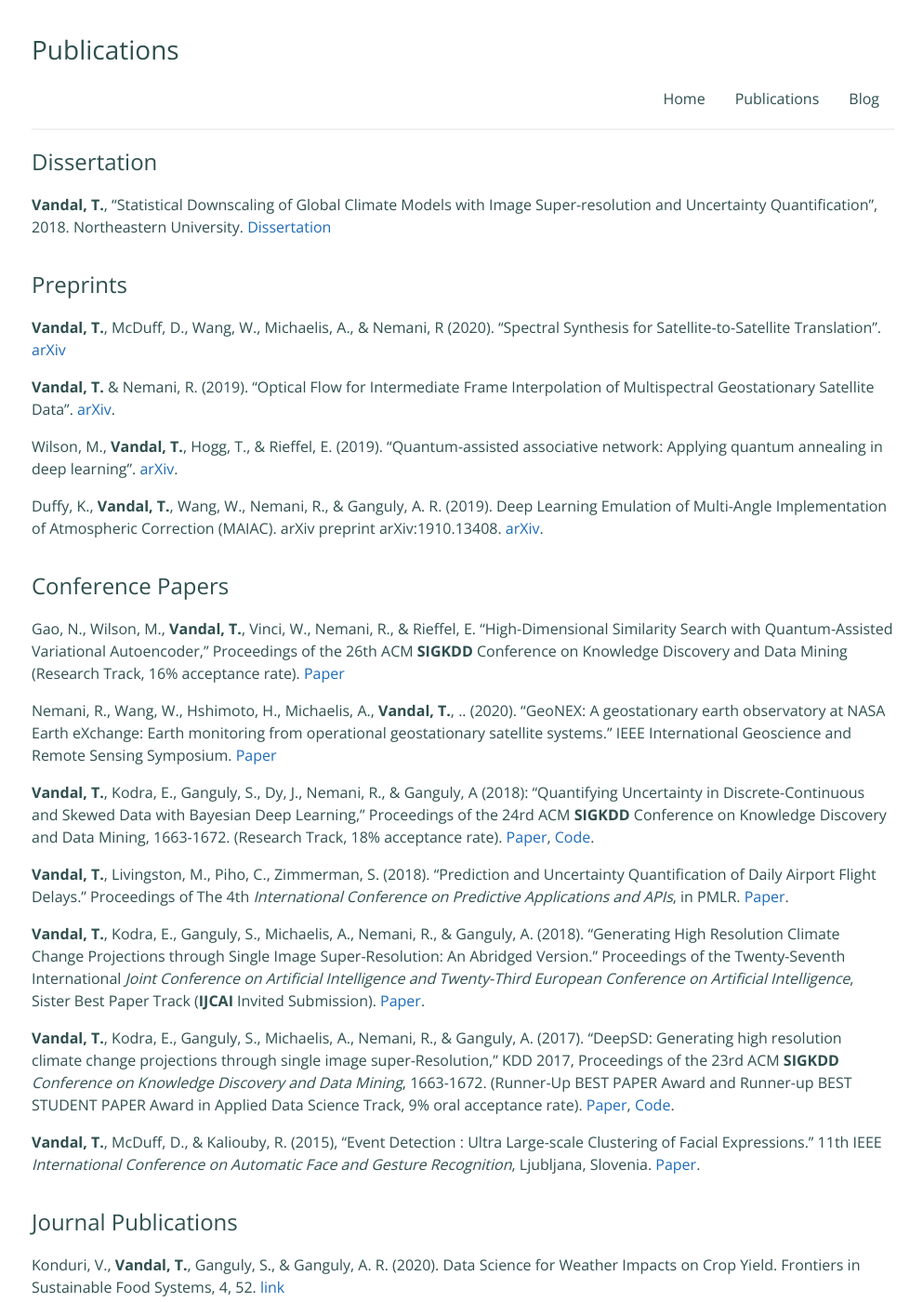
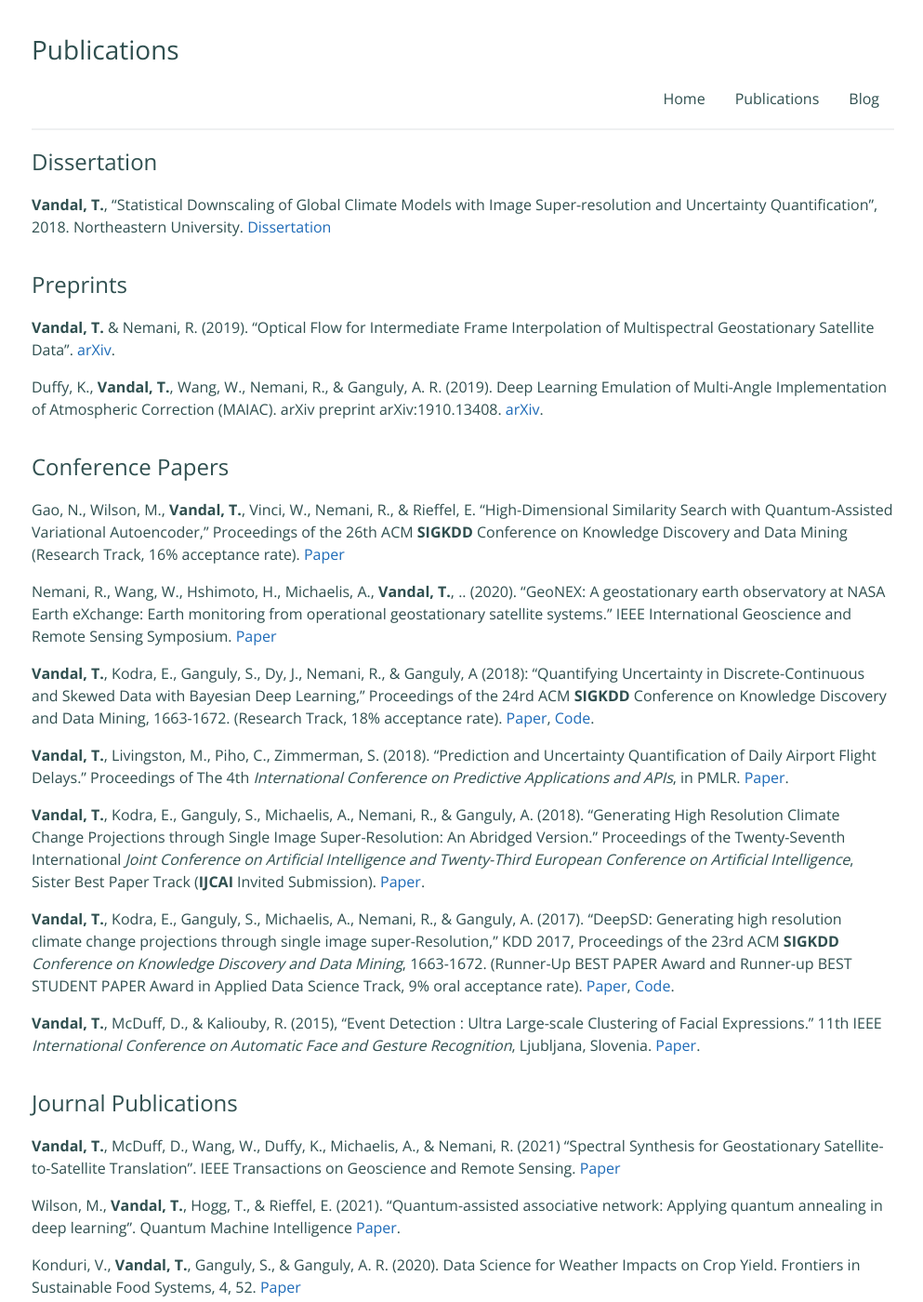
Before and after one commit to tjvandal/tjvandal.github.io, a Jekyll site: the page built from publications.md, in a window 1280 px wide and 1400 px high. Shown: the whole window at 93% size, without its empty margins (142-1135 px from the left). Built offline with Jekyll 4.4.1, drawn with Linux system fonts in a browser that asks for light colours.

Commit message:
adding new pubs

```diff
--- a/publications.md
+++ b/publications.md
@@ -12,11 +12,7 @@ featured-img: assets/images/earth-wide.jpg
 
 ## Preprints
 
-**Vandal, T.**, McDuff, D., Wang, W., Michaelis, A., & Nemani, R (2020). "Spectral Synthesis for Satellite-to-Satellite Translation". [arXiv](https://arxiv.org/abs/2010.06045")
-
 **Vandal, T.** & Nemani, R. (2019). "Optical Flow for Intermediate Frame Interpolation of Multispectral Geostationary Satellite Data". [arXiv](https://arxiv.org/pdf/1907.12013.pdf).
-
-Wilson, M., **Vandal, T.**, Hogg, T., & Rieffel, E. (2019). "Quantum-assisted associative network: Applying quantum annealing in deep learning". [arXiv](https://arxiv.org/pdf/1904.10573.pdf).
 
 Duffy, K., **Vandal, T.**, Wang, W., Nemani, R., & Ganguly, A. R. (2019). Deep Learning Emulation of Multi-Angle Implementation of Atmospheric Correction (MAIAC). arXiv preprint arXiv:1910.13408. [arXiv](https://arxiv.org/pdf/1910.13408).
 
@@ -39,7 +35,11 @@ Nemani, R., Wang, W., Hshimoto, H., Michaelis, A., **Vandal, T.**, .. (2020).
 
 ## Journal Publications
 
-Konduri, V., **Vandal, T.**, Ganguly, S., & Ganguly, A. R. (2020). Data Science for Weather Impacts on Crop Yield. Frontiers in Sustainable Food Systems, 4, 52. [link](https://www.frontiersin.org/articles/10.3389/fsufs.2020.00052/full)
+**Vandal, T.**, McDuff, D., Wang, W., Duffy, K., Michaelis, A., & Nemani, R. (2021) "Spectral Synthesis for Geostationary Satellite-to-Satellite Translation". IEEE Transactions on Geoscience and Remote Sensing. [Paper](https://ieeexplore.ieee.org/document/9462910)
+
+Wilson, M., **Vandal, T.**, Hogg, T., & Rieffel, E. (2021). "Quantum-assisted associative network: Applying quantum annealing in deep learning". Quantum Machine Intelligence [Paper](https://link.springer.com/article/10.1007/s42484-021-00047-9).
+
+Konduri, V., **Vandal, T.**, Ganguly, S., & Ganguly, A. R. (2020). Data Science for Weather Impacts on Crop Yield. Frontiers in Sustainable Food Systems, 4, 52. [Paper](https://www.frontiersin.org/articles/10.3389/fsufs.2020.00052/full)
 
 Li, S., Wang, W., Hashimoto, H., Xiong, J., **Vandal, T.**, Yao, J., Qian, L., Ichii, K., Lyapustin, A., Wang, Y., & Nemani, R., "First Provisional Land Surface Reflectance Product from Geostationary Satellite Himawari-8 AHI". *Remote Sensing*. December 12 2019. [DOI](https://doi.org/10.3390/rs11242990).
 
```
Also changed, not shown: index.md (+2 -2 lines).
